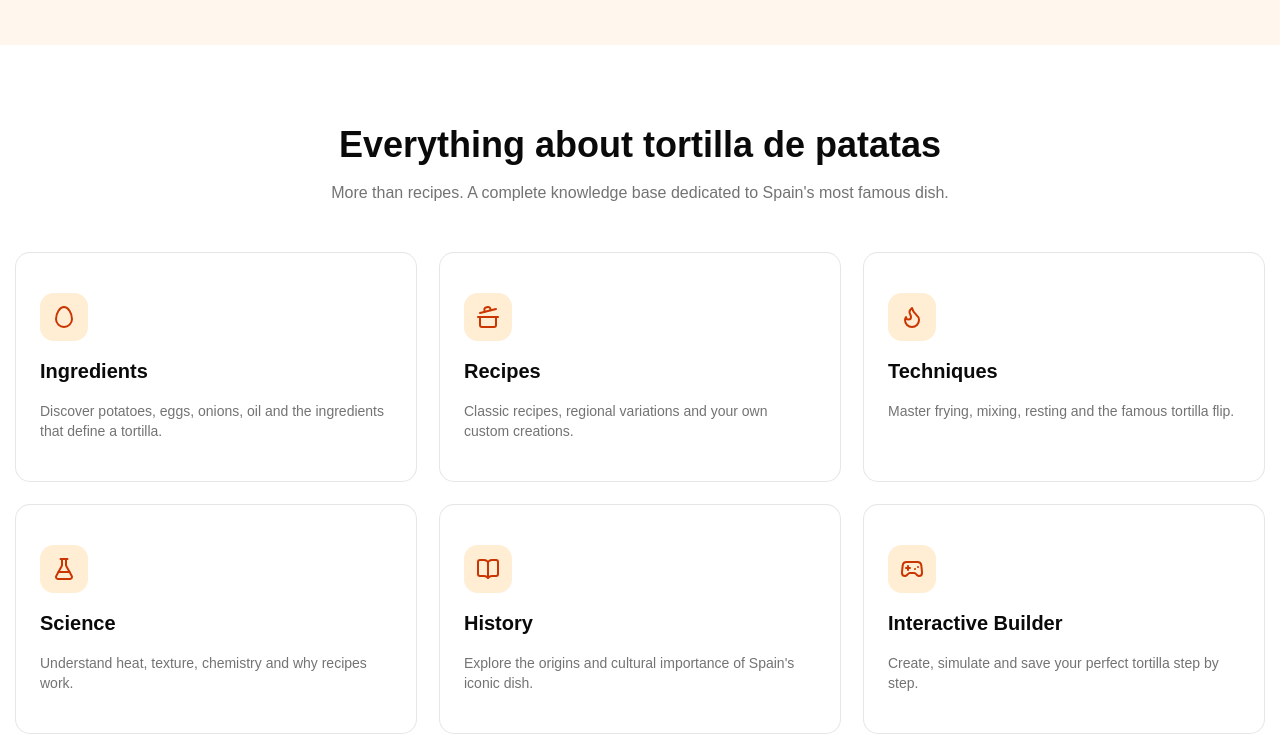
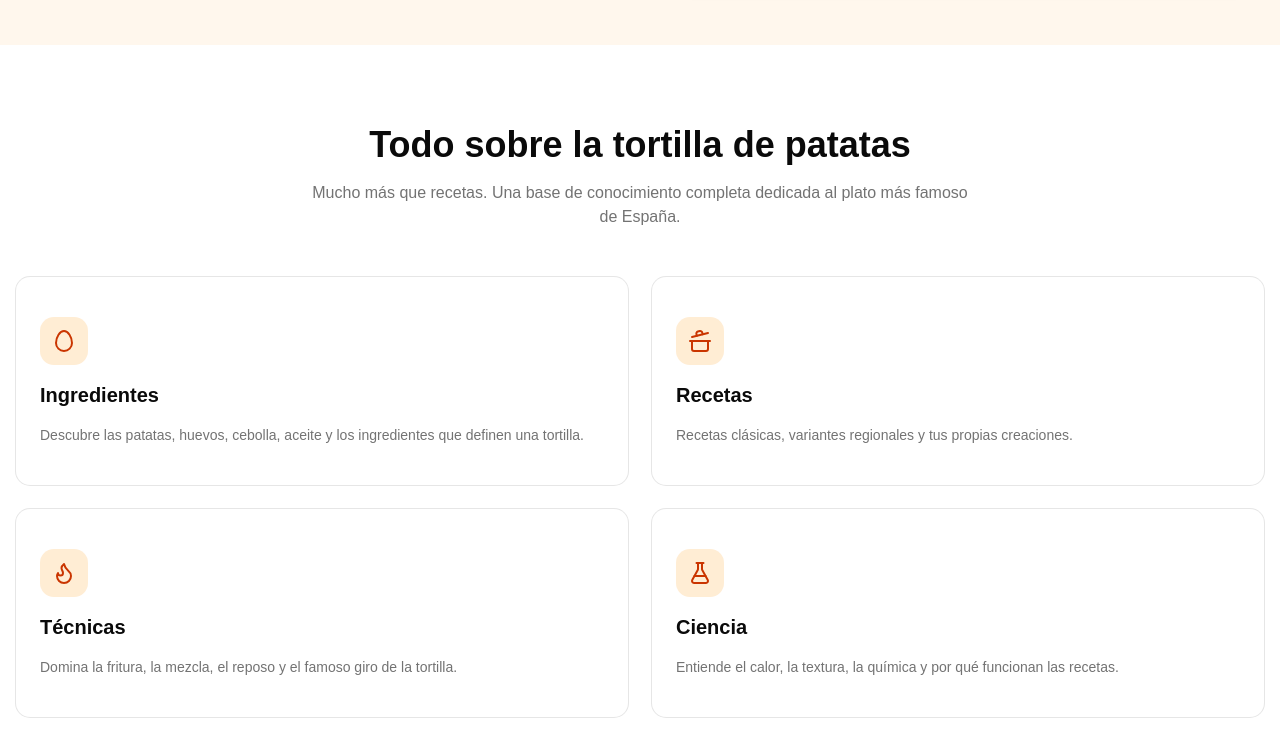
Before and after one commit to felixinberlin/tortillaweb, a React (Vite) app: page /es in a window 1280 px wide. Shown: the part 780-1519 px from the top of the page. Built offline with nearby package versions, Linux system fonts and the light colour scheme.

Commit message:
translated feature grid

```diff
--- a/src/components/home/FeatureGrid.tsx
+++ b/src/components/home/FeatureGrid.tsx
@@ -1,3 +1,5 @@
+import { useTranslation } from "react-i18next";
+
 import {
   Egg,
   CookingPot,
@@ -9,86 +11,85 @@ import {
 
 import { Card, CardContent } from "@/components/ui/card";
 
+
 const features = [
   {
-    title: "Ingredients",
-    description:
-      "Discover potatoes, eggs, onions, oil and the ingredients that define a tortilla.",
+    key: "ingredients",
     icon: Egg,
   },
   {
-    title: "Recipes",
-    description:
-      "Classic recipes, regional variations and your own custom creations.",
+    key: "recipes",
     icon: CookingPot,
   },
   {
-    title: "Techniques",
-    description:
-      "Master frying, mixing, resting and the famous tortilla flip.",
+    key: "techniques",
     icon: Flame,
   },
   {
-    title: "Science",
-    description:
-      "Understand heat, texture, chemistry and why recipes work.",
+    key: "science",
     icon: FlaskConical,
   },
   {
-    title: "History",
-    description:
-      "Explore the origins and cultural importance of Spain's iconic dish.",
+    key: "history",
     icon: BookOpen,
   },
   {
-    title: "Interactive Builder",
-    description:
-      "Create, simulate and save your perfect tortilla step by step.",
+    key: "builder",
     icon: Gamepad2,
   },
 ];
 
+
 export default function FeatureGrid() {
+  const { t } = useTranslation();
+
+
   return (
     <section className="container mx-auto px-4 py-20">
 
       <div className="mx-auto mb-12 max-w-2xl text-center">
+
         <h2 className="text-3xl font-bold md:text-4xl">
-          Everything about tortilla de patatas
+          {t("features.title")}
         </h2>
 
         <p className="mt-4 text-muted-foreground">
-          More than recipes. A complete knowledge base
-          dedicated to Spain's most famous dish.
+          {t("features.subtitle")}
         </p>
+
       </div>
 
 
-      <div className="grid gap-6 md:grid-cols-2 lg:grid-cols-3">
+      <div className="grid gap-6 md:grid-cols-2 lg-grid-cols-3">
 
         {features.map((feature) => {
           const Icon = feature.icon;
 
           return (
             <Card
-              key={feature.title}
+              key={feature.key}
               className="transition hover:-translate-y-1 hover:shadow-lg"
             >
+
               <CardContent className="space-y-4 p-6">
 
                 <div className="flex h-12 w-12 items-center justify-center rounded-xl bg-orange-100 text-orange-700">
                   <Icon />
                 </div>
 
+
                 <h3 className="text-xl font-semibold">
-                  {feature.title}
+                  {t(`features.cards.${feature.key}.title`)}
                 </h3>
 
+
                 <p className="text-muted-foreground">
-                  {feature.description}
+                  {t(`features.cards.${feature.key}.description`)}
                 </p>
 
+
               </CardContent>
+
             </Card>
           );
         })}
--- a/src/i18n/de.json
+++ b/src/i18n/de.json
@@ -28,5 +28,35 @@
   "recipes": {
     "title": "Recetas de tortilla de patatas",
     "subtitle": "Descubre las diferentes formas de preparar el plato más famoso de la cocina española."
+  },
+  "features": {
+    "title": "Alles über die Tortilla de Patatas",
+    "subtitle": "Mehr als nur Rezepte. Eine komplette Wissensplattform über Spaniens berühmtestes Gericht.",
+    "cards": {
+      "ingredients": {
+        "title": "Zutaten",
+        "description": "Entdecke Kartoffeln, Eier, Zwiebeln, Öl und die Zutaten, die eine Tortilla ausmachen."
+      },
+      "recipes": {
+        "title": "Rezepte",
+        "description": "Klassische Rezepte, regionale Varianten und deine eigenen Kreationen."
+      },
+      "techniques": {
+        "title": "Techniken",
+        "description": "Lerne Braten, Mischen, Ruhenlassen und den berühmten Tortilla-Wendegriff."
+      },
+      "science": {
+        "title": "Wissenschaft",
+        "description": "Verstehe Hitze, Textur, Chemie und warum Rezepte funktionieren."
+      },
+      "history": {
+        "title": "Geschichte",
+        "description": "Entdecke den Ursprung und die kulturelle Bedeutung dieses ikonischen spanischen Gerichts."
+      },
+      "builder": {
+        "title": "Interaktiver Baukasten",
+        "description": "Erstelle, simuliere und speichere deine perfekte Tortilla Schritt für Schritt."
+      }
+    }
   }
 }
--- a/src/i18n/en.json
+++ b/src/i18n/en.json
@@ -28,5 +28,35 @@
   "recipes": {
     "title": "Recetas de tortilla de patatas",
     "subtitle": "Descubre las diferentes formas de preparar el plato más famoso de la cocina española."
+  },
+  "features": {
+    "title": "Everything about tortilla de patatas",
+    "subtitle": "More than recipes. A complete knowledge base dedicated to Spain's most famous dish.",
+    "cards": {
+      "ingredients": {
+        "title": "Ingredients",
+        "description": "Discover potatoes, eggs, onions, oil and the ingredients that define a tortilla."
+      },
+      "recipes": {
+        "title": "Recipes",
+        "description": "Classic recipes, regional variations and your own custom creations."
+      },
+      "techniques": {
+        "title": "Techniques",
+        "description": "Master frying, mixing, resting and the famous tortilla flip."
+      },
+      "science": {
+        "title": "Science",
+        "description": "Understand heat, texture, chemistry and why recipes work."
+      },
+      "history": {
+        "title": "History",
+        "description": "Explore the origins and cultural importance of Spain's iconic dish."
+      },
+      "builder": {
+        "title": "Interactive Builder",
+        "description": "Create, simulate and save your perfect tortilla step by step."
+      }
+    }
   }
 }
--- a/src/i18n/es.json
+++ b/src/i18n/es.json
@@ -28,5 +28,35 @@
   "recipes": {
     "title": "Recetas de tortilla de patatas",
     "subtitle": "Descubre las diferentes formas de preparar el plato más famoso de la cocina española."
+  },
+  "features": {
+    "title": "Todo sobre la tortilla de patatas",
+    "subtitle": "Mucho más que recetas. Una base de conocimiento completa dedicada al plato más famoso de España.",
+    "cards": {
+      "ingredients": {
+        "title": "Ingredientes",
+        "description": "Descubre las patatas, huevos, cebolla, aceite y los ingredientes que definen una tortilla."
+      },
+      "recipes": {
+        "title": "Recetas",
+        "description": "Recetas clásicas, variantes regionales y tus propias creaciones."
+      },
+      "techniques": {
+        "title": "Técnicas",
+        "description": "Domina la fritura, la mezcla, el reposo y el famoso giro de la tortilla."
+      },
+      "science": {
+        "title": "Ciencia",
+        "description": "Entiende el calor, la textura, la química y por qué funcionan las recetas."
+      },
+      "history": {
+        "title": "Historia",
+        "description": "Explora el origen y la importancia cultural del plato más icónico de España."
+      },
+      "builder": {
+        "title": "Constructor interactivo",
+        "description": "Crea, simula y guarda tu tortilla perfecta paso a paso."
+      }
+    }
   }
 }
```
